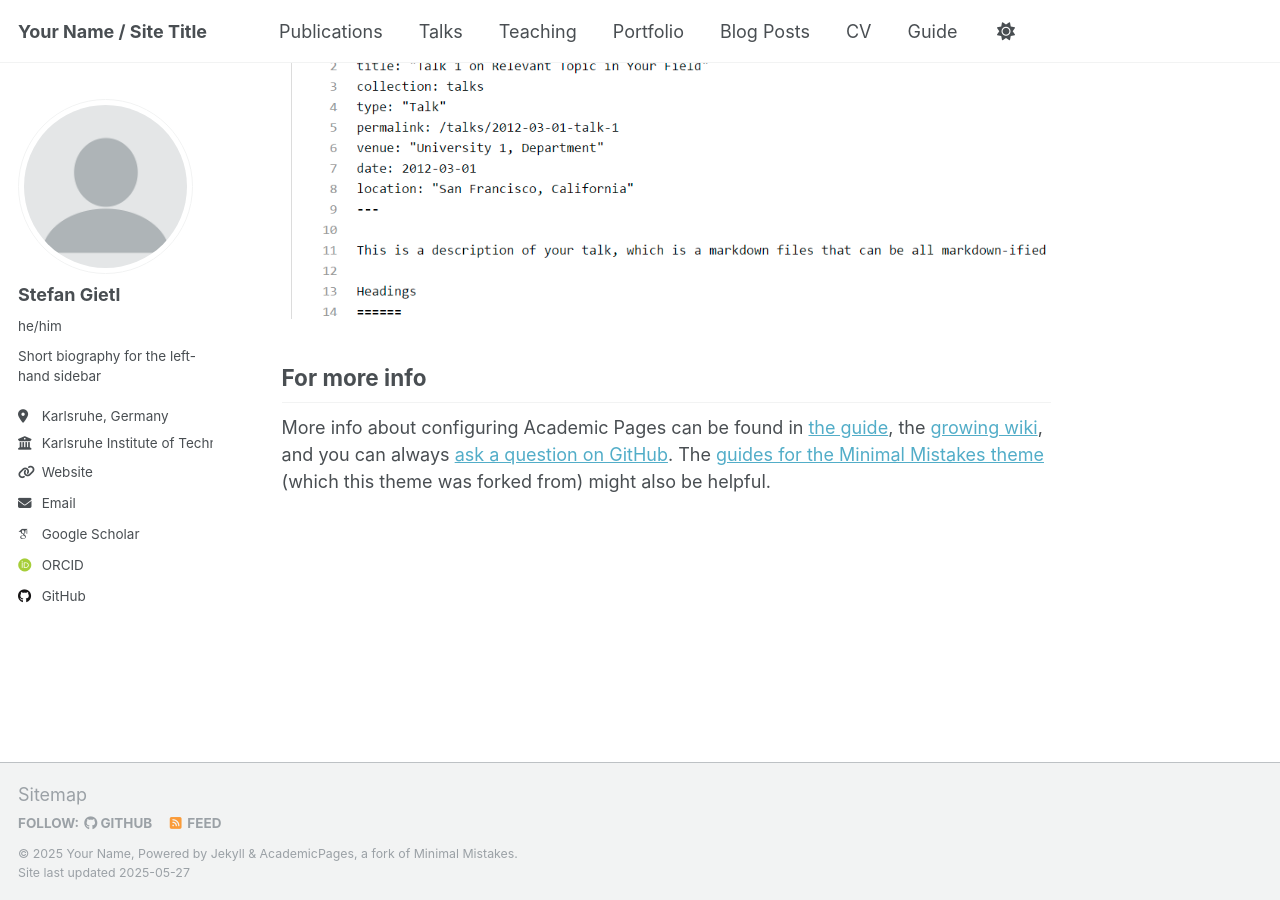
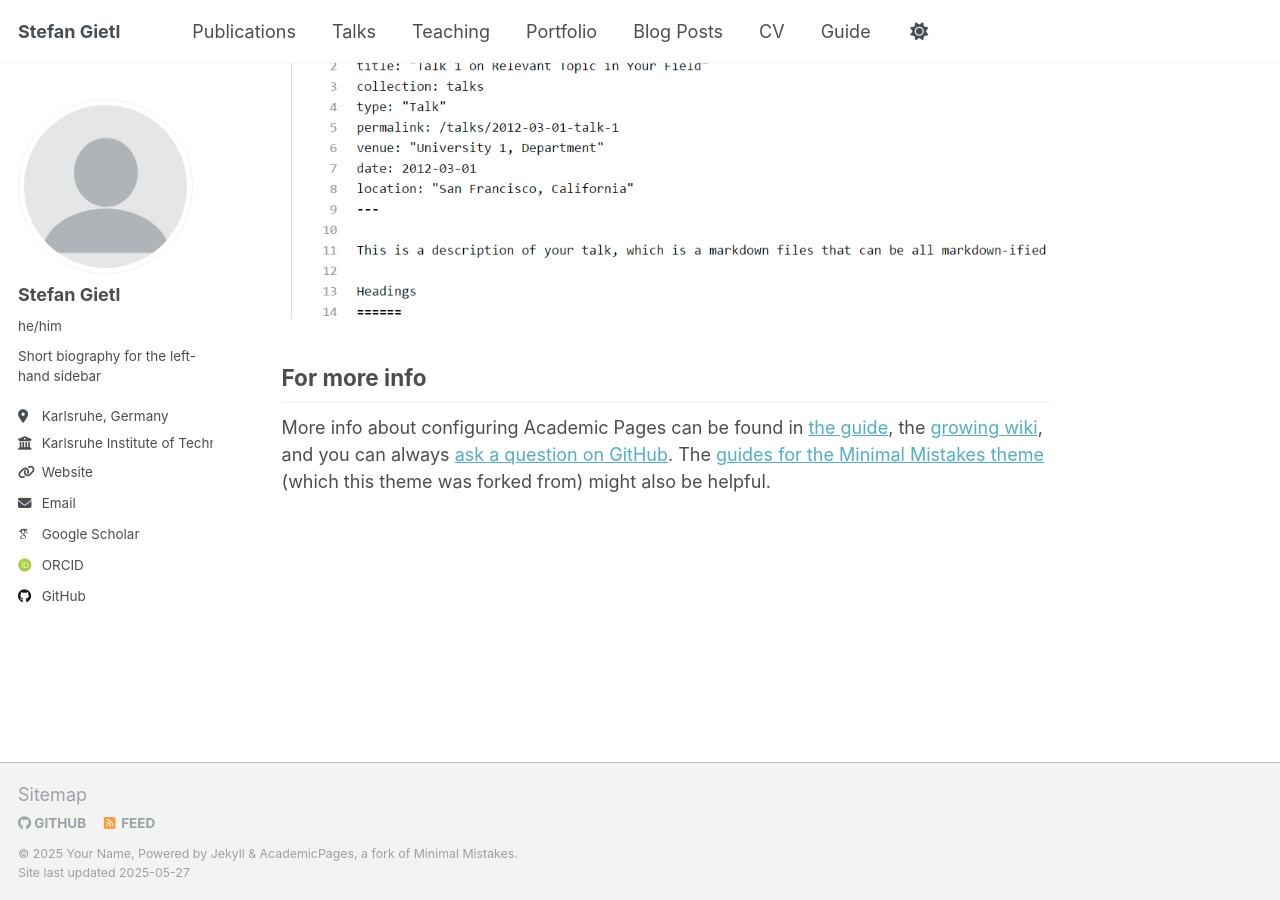
Before and after one commit to stefan-gietl/stefan-gietl.github.io, a Jekyll site: the page built from _pages/about.md, in a window 1280 px wide and 900 px high, scrolled down 2636 px. Built offline with Jekyll 4.4.1, drawn with Linux system fonts in a browser that asks for light colours; some web fonts are replaced.

Commit message:
changed Basic Site Settings

```diff
--- a/_config.yml
+++ b/_config.yml
@@ -7,9 +7,9 @@
 # server process.
 
 # Basic Site Settings
-locale                   : "en-US"
+locale                   : "de-DE"
 site_theme               : "default"
-title                    : "Your Name / Site Title"
+title                    : "Stefan Gietl"
 title_separator          : "-"
 name                     : &name "Your Name"
 description              : &description "personal description"
```
